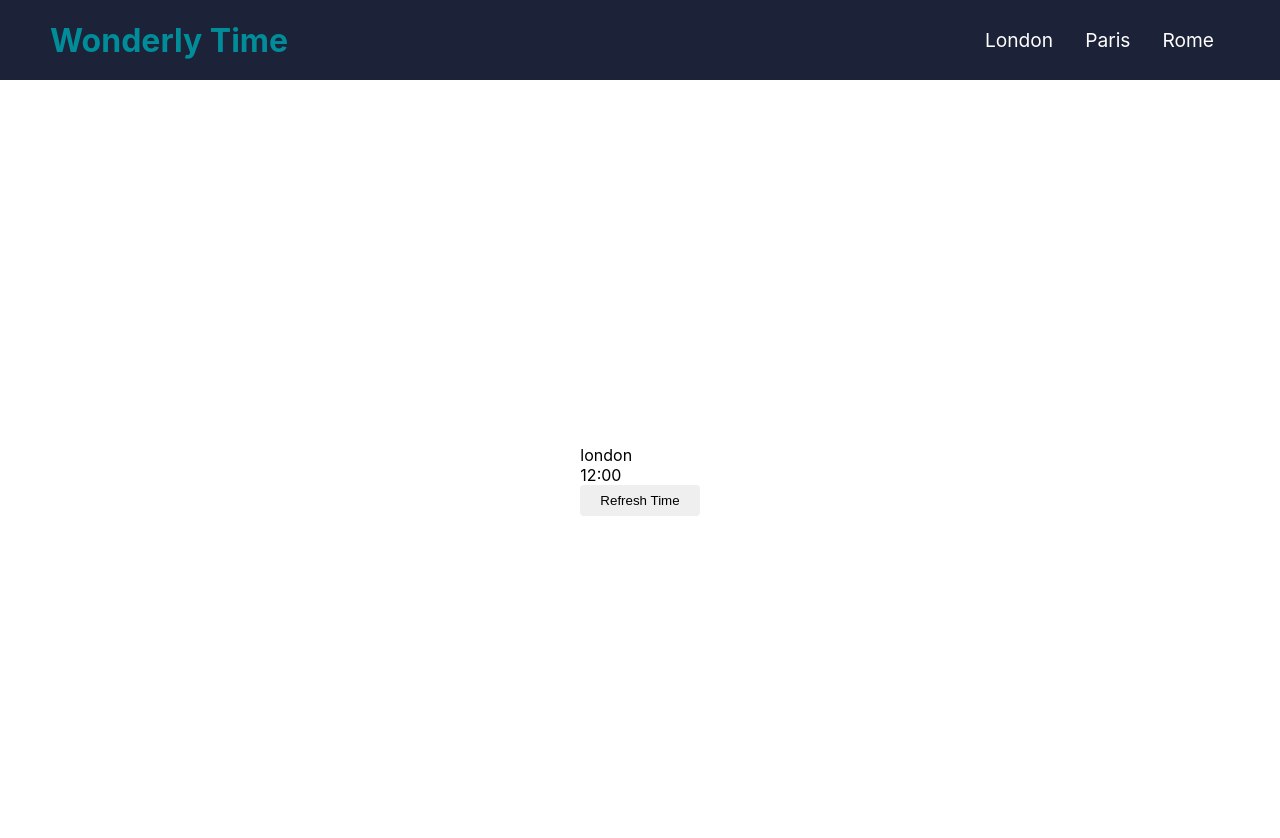
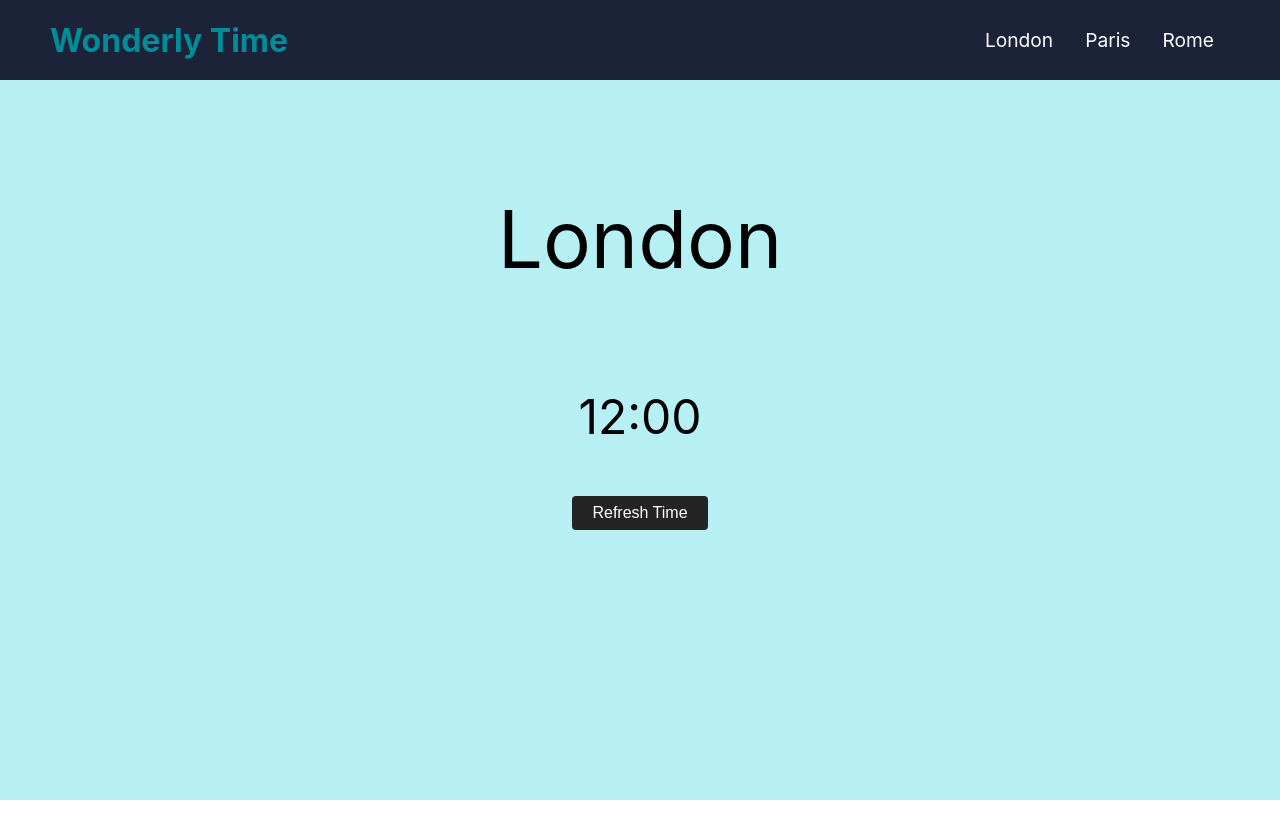
Before and after one commit to RickyUomo/wonderly-test, a React (Create React App) app: page /london in a window 1280 px wide. Shown: the top 838 px of the page. After the commit the page ends 800 px from the top, so only its background shows below. Built offline with nearby package versions, Linux system fonts and the light colour scheme; the HTML template or start-up script is replaced by a standard one.

Commit message:
Time css

```diff
--- a/src/App.css
+++ b/src/App.css
@@ -8,5 +8,6 @@
   display: flex;
   justify-content: center;
   align-items: center;
-  height: 100vh;
+  height: 90vh;
+  background-color: #b7f0f4;
 }
--- a/src/components/Time.js
+++ b/src/components/Time.js
@@ -1,12 +1,15 @@
 import React from "react";
 import Button from "./Button";
+import "./time.css";
 
 const Time = ({ city, time }) => {
   return (
-    <div>
-      <div className="city">{city}</div>
+    <div className="city-container">
+      <div className="city-name">{city}</div>
       <div className="city-time">{time}</div>
-      <Button>Refresh Time</Button>
+      <div className="city-btn">
+        <Button>Refresh Time</Button>
+      </div>
     </div>
   );
 };
--- a/src/components/button.css
+++ b/src/components/button.css
@@ -5,4 +5,10 @@
   border: none;
   cursor: pointer;
   white-space: nowrap;
+  background-color: #242424;
+  color: #fff;
+  font-size: 1rem;
 }
+.button:hover {
+  background-color: #f2131a;
+}
--- /dev/null
+++ b/src/components/time.css
@@ -0,0 +1,20 @@
+.city-container {
+  display: flex;
+  flex-direction: column;
+  align-items: center;
+  height: 500px;
+}
+
+.city-name {
+  font-size: 5rem;
+  text-transform: capitalize;
+}
+
+.city-time {
+  font-size: 3rem;
+  margin-top: 100px;
+}
+
+.city-btn {
+  margin-top: 50px;
+}
```
